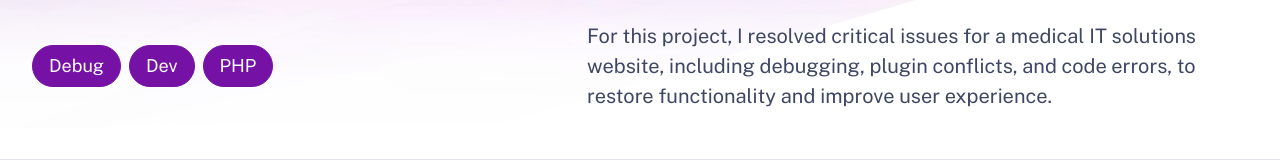
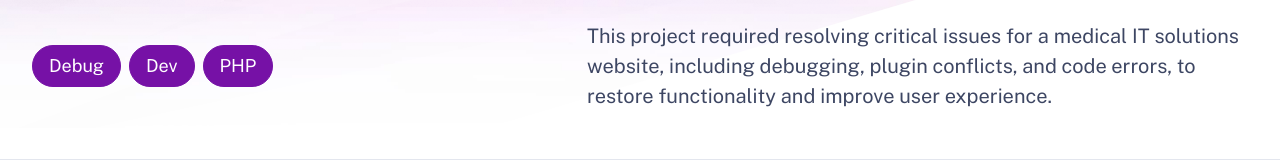
Before and after one commit to WebLadyfr/Portfolio, an Astro site: page /Portfolio/work/medit in a window 1280 px wide. Shown: the part 299-460 px from the top of the page. Built offline with nearby package versions, Linux system fonts and the light colour scheme; Astro itself is replaced by a stand-in of ours.

Commit message:
Update files

```diff
--- a/src/content/work/medit.md
+++ b/src/content/work/medit.md
@@ -4,7 +4,7 @@ publishDate: 2024-11-04 00:00:00
 img: /Portfolio/assets/MedIt.png
 img_alt: The project MedIt
 description: |
-  For this project, I resolved critical issues for a medical IT solutions website, including debugging, plugin conflicts, and code errors, to restore functionality and improve user experience.
+  This project required resolving critical issues for a medical IT solutions website, including debugging, plugin conflicts, and code errors, to restore functionality and improve user experience.
 tags:
   - Debug
   - Dev
```
Also changed, not shown: 10 other files.
